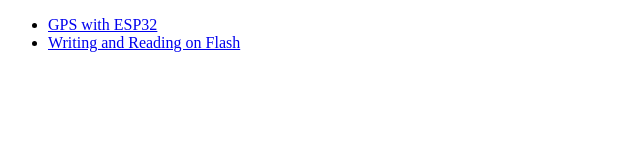
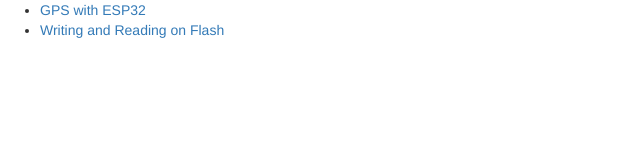
Before and after one commit to 4karasoft/HTMLFiles, a plain HTML site: page index.html in a window 1280 px wide. Shown: the whole page, without its empty margins (0-640 px from the left). Drawn offline with nearby package versions, Linux system fonts and the light colour scheme.

Commit message:
Added bootstrap to all the files

```diff
--- a/index.html
+++ b/index.html
@@ -3,7 +3,8 @@
 <head>
     <meta charset="UTF-8">
     <meta name="viewport" content="width=device-width, initial-scale=1.0">
-    <title></title>
+    <link rel="stylesheet" href="https://maxcdn.bootstrapcdn.com/bootstrap/3.4.1/css/bootstrap.min.css">
+    <title>Main Page</title>
 </head>
 <body>
     <ul>
```
Also changed, not shown: flashWriteRead.html (+1 -0 lines), outPos.html (+1 -0 lines).
